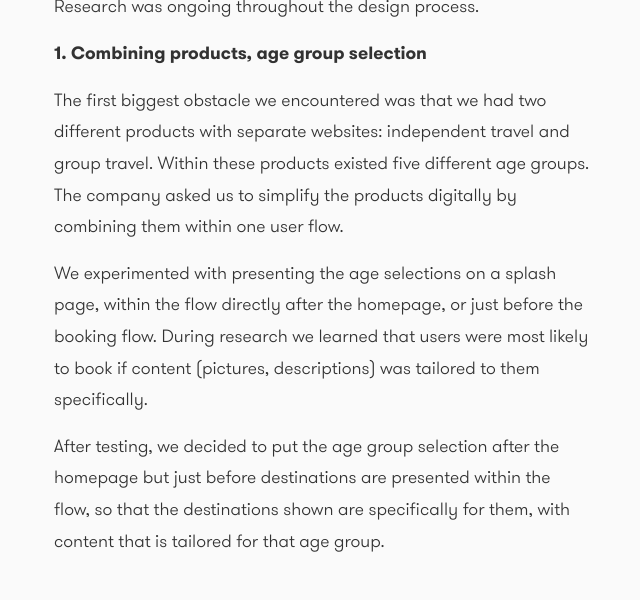
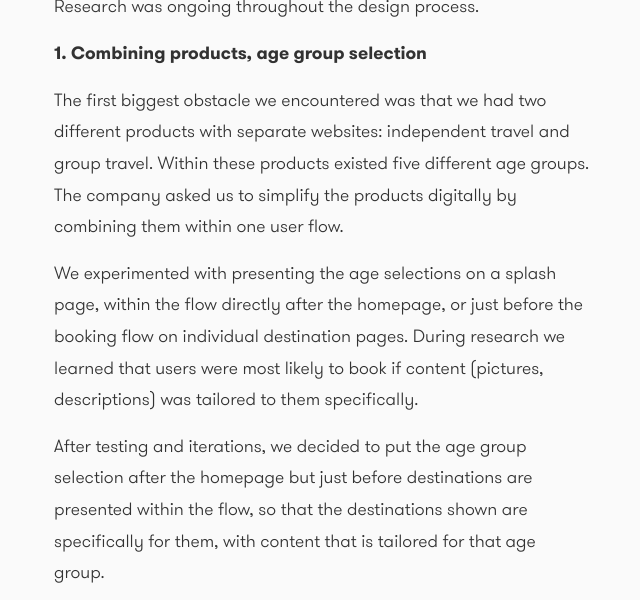
Before and after one commit to mattihicks/mattihicks, a Jekyll site: the page built from education-first.md, in a window 1280 px wide and 1400 px high, scrolled down 2586 px, cut to the strip 0-600 px from the top of the window. Shown: the whole strip, without its empty margins (318-958 px from the left). Built offline with Jekyll 4.4.1, drawn with Linux system fonts in a browser that asks for light colours; some of the changed text lies outside the part shown.

Commit message:
ef project fixes

```diff
--- a/education-first.md
+++ b/education-first.md
@@ -9,7 +9,6 @@ permalink: education-first/
 <div class="page-content">
 
   <div class="wrapper">
-
     <div class="site-link"><a href="https://www.ef.fi/languagesabroad" target="_blank">Explore the site</a> </div>
 
   </div>
@@ -26,7 +25,7 @@ permalink: education-first/
         <h2 class="projectTitle">Context</h2>
         <p>In 2016 the EF Finland website’s primary purpose was to get customers phone numbers through a price quote or a brochure request. The sales person would then call the customer and try to convince them to travel broad.</p>
         <p>We were asked by senior leadership to develop a new digital model, where the website informs potential customers about the product and allows them to easily book online, without directly interfacing with a salesperson. In addition, we were asked to focus on mobile.</p>
-        <p>As one of two UX designers, I was involved in every aspect of this project.</p>
+        <p>As one of two UX designers and primary researcher, I was involved in every aspect of this project.</p>
       </div>
     </div>
   </div>
@@ -66,8 +65,8 @@ permalink: education-first/
         <p>Research was ongoing throughout the design process.</p>
         <h4 class="projectSectionTitle">1. Combining products, age group selection</h4>
         <p>The first biggest obstacle we encountered was that we had two different products with separate websites: independent travel and group travel. Within these products existed five different age groups. The company asked us to simplify the products digitally by combining them within one user flow.</p>
-        <p>We experimented with presenting the age selections on a splash page, within the flow directly after the homepage, or just before the booking flow. During research we learned that users were most likely to book if content (pictures, descriptions) was tailored to them specifically. </p>
-        <p>After testing, we decided to put the age group selection after the homepage but just before destinations are presented within the flow, so that the destinations shown are specifically for them, with content that is tailored for that age group.</p>
+        <p>We experimented with presenting the age selections on a splash page, within the flow directly after the homepage, or just before the booking flow on individual destination pages. During research we learned that users were most likely to book if content (pictures, descriptions) was tailored to them specifically. </p>
+        <p>After testing and iterations, we decided to put the age group selection after the homepage but just before destinations are presented within the flow, so that the destinations shown are specifically for them, with content that is tailored for that age group.</p>
       </div>
     </div>
   </div>
@@ -151,7 +150,7 @@ permalink: education-first/
 <div class="row projectBuilt">
  <div class="col-4 column-4-grid">
   <img src="../assets/images/bookingFlow/ILS_bookingStepSix.jpg">
-  <p class="captionText">Users wanted to be able to quickly glance at what the different course types, accommodation options, and insurance options were. Therefore, I added an information icon to relevant content </p>
+  <p class="captionText">Users wanted to be able to quickly glance at what the different course types, accommodation options, and insurance options were. Therefore, I added an info icon to relevant content </p>
 </div>
 <div class="col-4 column-4-grid">
   <img src="../assets/images/bookingFlow/stepNine.jpg">
@@ -172,18 +171,8 @@ permalink: education-first/
   <p class="captionText">Recognizing that the trip is quite expensive, we offer a low-threshold of €150 downpayment and flexible payment options</p>
 </div>
 <div class="col-4 column-4-grid">
-  <img src="../assets/images/bookingFlow/stepThirteen.jpg">
-  <p class="captionText">Payment form</p>
-</div>
-</div>
-<div class="row">
- <div class="col-4 column-4-grid">
- </div>
- <div class="col-4">
   <img src="../assets/images/bookingFlow/stepDone.jpg">
   <p class="captionText">In the future, we will add share options on the last step</p>
-</div>
-<div class="col-4">
 </div>
 </div>
 
@@ -193,10 +182,11 @@ permalink: education-first/
    </div>
    <div class="col-8">
     <h4 class="projectSectionTitle">3. Destination page filters</h4>
-    <p>I learned from the sales team that many customers have difficulty choosing the right destinaton. To help users make the right choice, I worked with customers and the sales team to come up with filter selections to help users narrow their picks, depending on destination type (beach, city, or college town), activitity (swimming, volleyball, dance), and more...</p>
+    <p>I learned from the sales team that many customers have difficulty choosing the right destinaton. To help users make the right choice, I worked with customers and the sales team to understand how we can help customers with this decision making process. After conducting a workshop with the sales team and interviews, I came up with filter selections to help users narrow their top picks, depending on destination type (beach, city, or college town), activities (swimming, volleyball, dance), and more...</p>
+    <p>I'll write more about this process soon.</p>
   </div>
 </div>
-<div class="row projectBuilt">
+<div class="row projectBuilt prototypeFilters">
  <div class="col-2">
  </div>
  <div class="col-8">
```
Also changed, not shown: other parts of education-first.md (+2 -2 lines).
